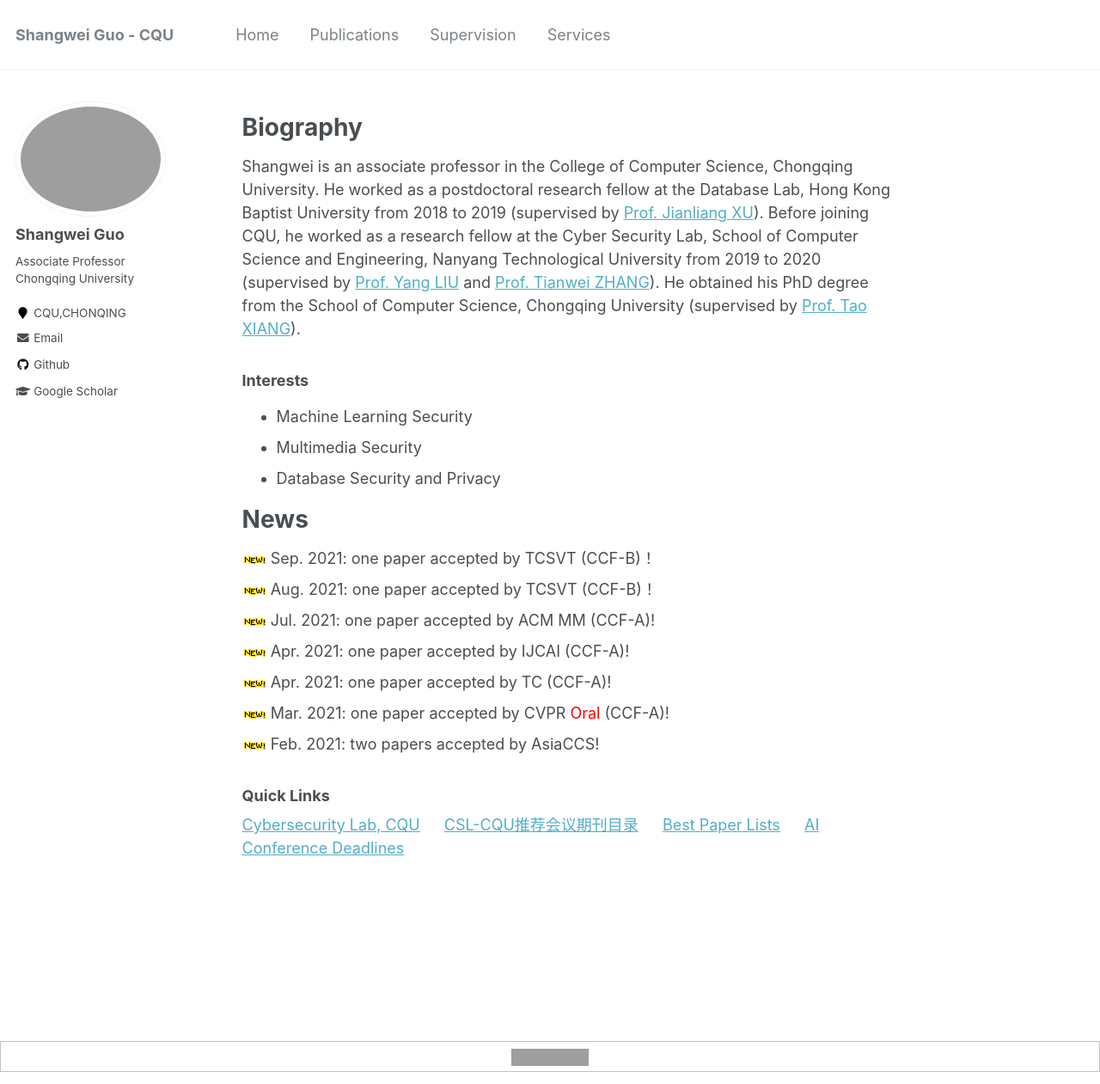
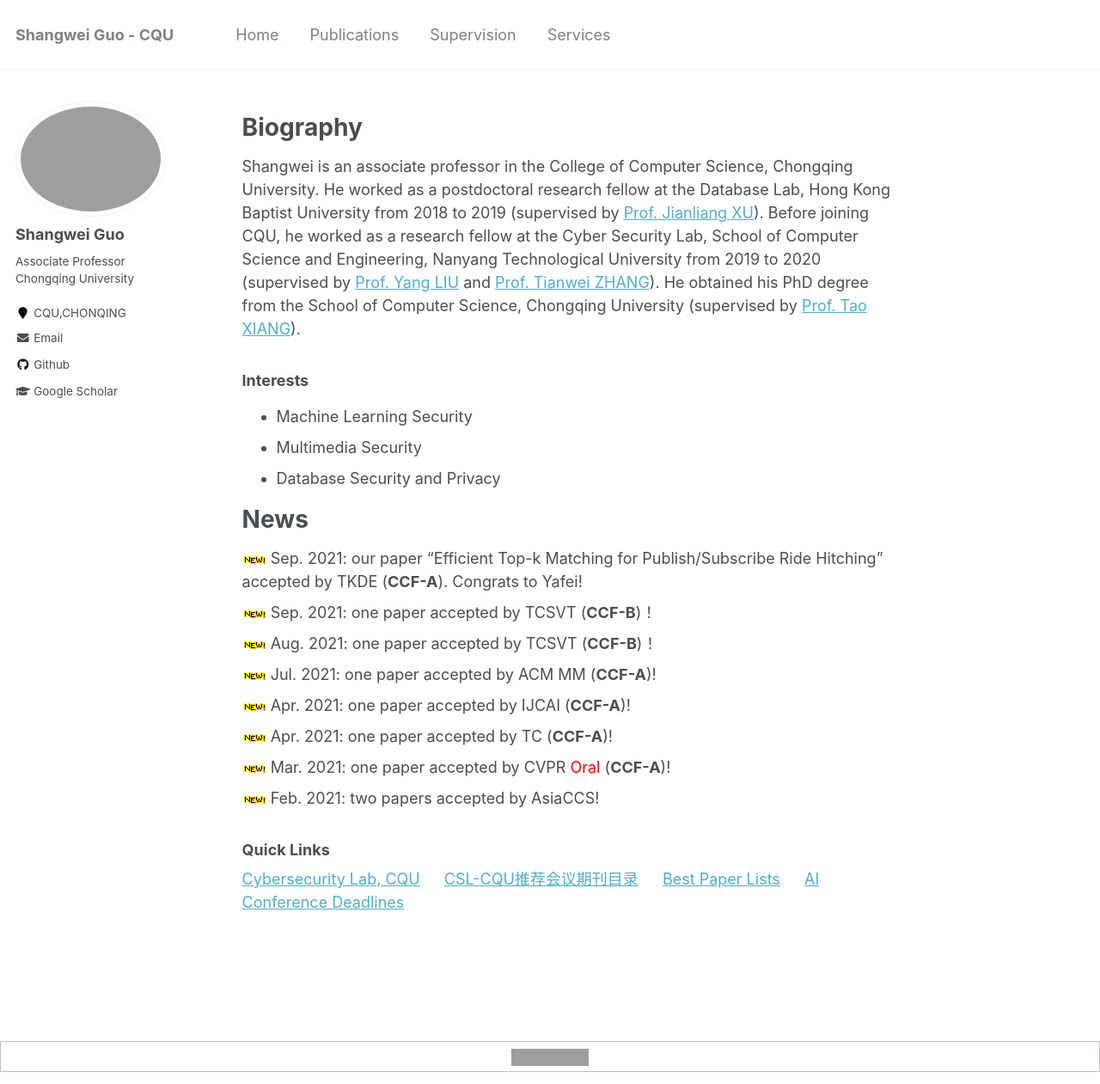
Before and after one commit to guoshangwei/guoshangwei.github.io, a Jekyll site: the page built from _pages/home.md, in a window 1280 px wide and 1261 px high. Shown: the whole window at 86% size. Built offline with Jekyll 4.4.1, drawn with Linux system fonts in a browser that asks for light colours; grey boxes are pictures that could not be loaded.

Commit message:
add tkde

```diff
--- a/_pages/home.md
+++ b/_pages/home.md
@@ -21,17 +21,19 @@ Shangwei is an associate professor in the College of Computer Science, Chongqing
 
 # News
 
-![](../images/new.gif) Sep. 2021: one paper accepted by TCSVT (CCF-B)！
+![](../images/new.gif) Sep. 2021: our paper "Efficient Top-k Matching for Publish/Subscribe Ride Hitching" accepted by TKDE (**CCF-A**). Congrats to Yafei!
 
-![](../images/new.gif) Aug. 2021: one paper accepted by TCSVT (CCF-B)！
+![](../images/new.gif) Sep. 2021: one paper accepted by TCSVT (**CCF-B**)！
 
-![](../images/new.gif) Jul. 2021: one paper accepted by ACM MM (CCF-A)!
+![](../images/new.gif) Aug. 2021: one paper accepted by TCSVT (**CCF-B**)！
 
-![](../images/new.gif) Apr. 2021: one paper accepted by IJCAI (CCF-A)!
+![](../images/new.gif) Jul. 2021: one paper accepted by ACM MM (**CCF-A**)!
 
-![](../images/new.gif) Apr. 2021: one paper accepted by TC (CCF-A)!
+![](../images/new.gif) Apr. 2021: one paper accepted by IJCAI (**CCF-A**)!
 
-![](../images/new.gif) Mar. 2021: one paper accepted by CVPR <font  color=red >Oral</font> (CCF-A)!
+![](../images/new.gif) Apr. 2021: one paper accepted by TC (**CCF-A**)!
+
+![](../images/new.gif) Mar. 2021: one paper accepted by CVPR <font  color=red >Oral</font> (**CCF-A**)!
 
 ![](../images/new.gif) Feb. 2021: two papers accepted by AsiaCCS!
 
```
Also changed, not shown: _pages/publications.md (+35 -30 lines).
